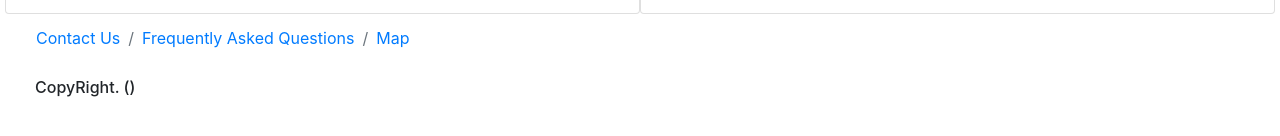
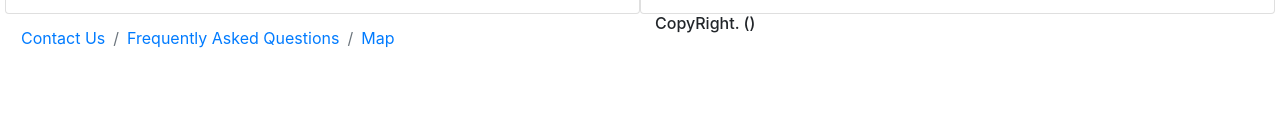
Before and after one commit to fernandofernz/fb.3212.a01, a plain HTML site: page index.html in a window 1280 px wide. Shown: the part 444-580 px from the top of the page. Drawn offline with nearby package versions, Linux system fonts and the light colour scheme.

Commit message:
Css alignment

```diff
--- a/index.html
+++ b/index.html
@@ -62,9 +62,9 @@
     </section>
 
     <!-- Footer -->
-    <footer class="row">
-        <nav class="col-md-6">
-            <ul class="breadcrumb" style="background-color:white;">
+    <footer >
+        <nav class="row">
+            <ul class="breadcrumb col-md-6" style="background-color:white;">
                 <li class="breadcrumb-item"><a href="#">Contact Us</a></li>
                 <li class="breadcrumb-item"><a href="#">Frequently Asked Questions</a></li>
                 <li class="breadcrumb-item"><a href="#">Map</a></li>
```
